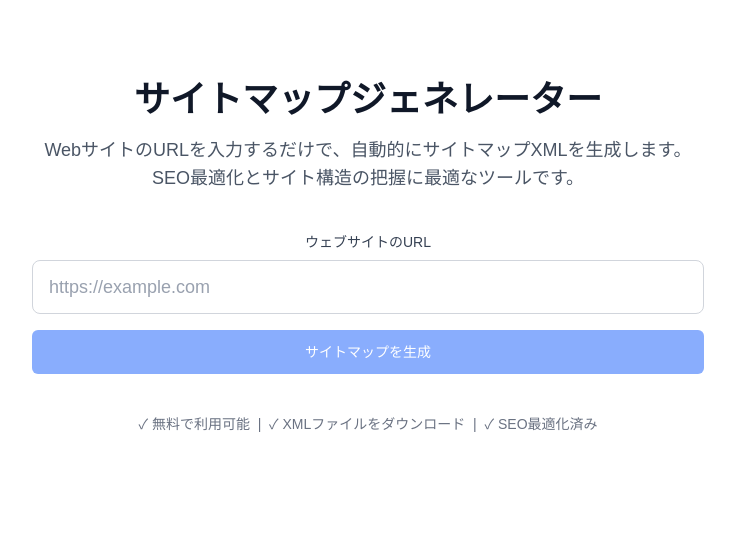
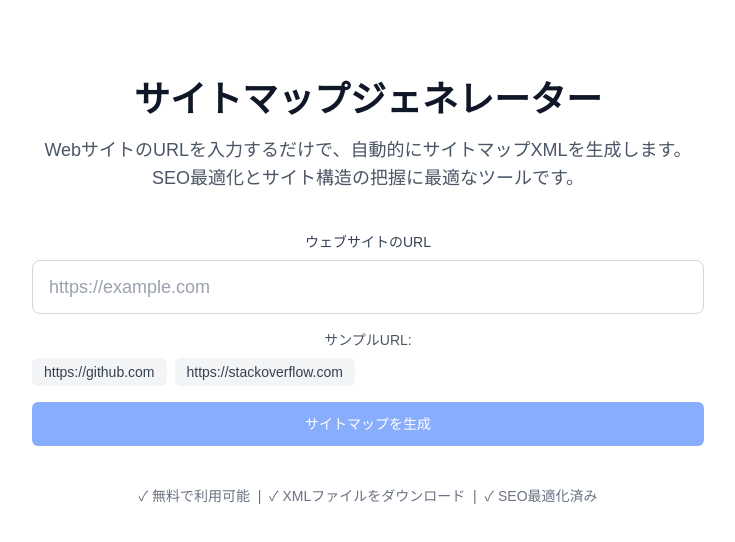
Before and after one commit to H-ymt/sitemap-generator, a Next.js app: page / in a window 1280 px wide. Shown: the top 542 px of the page, without its empty margins (272-1007 px from the left). Built offline with nearby package versions, Linux system fonts and the light colour scheme.

Commit message:
feat(url-input-form): Implement debounced validation and enhance error handling #1

```diff
--- a/app/components/forms/url-input-form.tsx
+++ b/app/components/forms/url-input-form.tsx
@@ -1,6 +1,7 @@
 "use client";
 
 import { useAtom } from "jotai";
+import { useCallback, useRef, useEffect } from "react";
 import { urlFormSchema } from "../../lib/schemas/url-schema";
 import {
   urlFormAtom,
@@ -14,23 +15,31 @@ interface UrlInputFormProps {
   onSubmit?: (url: string) => void | Promise<void>;
   placeholder?: string;
   submitButtonText?: string;
+  showSampleUrls?: boolean;
 }
 
 export default function UrlInputForm({
   onSubmit,
   placeholder = "https://example.com",
   submitButtonText = "サイトマップを生成",
+  showSampleUrls = true,
 }: UrlInputFormProps) {
   const [urlState] = useAtom(urlFormAtom);
   const [, updateUrl] = useAtom(updateUrlAtom);
   const [, setUrlError] = useAtom(setUrlErrorAtom);
   const [, setSubmitting] = useAtom(setSubmittingAtom);
 
-  const handleInputChange = (e: React.ChangeEvent<HTMLInputElement>) => {
-    const inputValue = e.target.value;
-    updateUrl(inputValue);
+  // デバウンス用のタイマー参照
+  const debounceTimerRef = useRef<NodeJS.Timeout | null>(null);
 
-    // リアルタイムバリデーション
+  // デバウンス付きバリデーション関数
+  const debouncedValidation = useCallback(
+    (inputValue: string) => {
+      if (debounceTimerRef.current) {
+        clearTimeout(debounceTimerRef.current);
+      }
+
+      debounceTimerRef.current = setTimeout(() => {
         if (inputValue.trim()) {
           const result = urlFormSchema.safeParse({ url: inputValue });
           if (!result.success) {
@@ -41,6 +50,32 @@ export default function UrlInputForm({
         } else {
           setUrlError(undefined);
         }
+      }, 300); // 300ms のデバウンス
+    },
+    [setUrlError]
+  );
+
+  // コンポーネントアンマウント時のクリーンアップ
+  useEffect(() => {
+    return () => {
+      if (debounceTimerRef.current) {
+        clearTimeout(debounceTimerRef.current);
+      }
+    };
+  }, []);
+
+  const handleInputChange = (e: React.ChangeEvent<HTMLInputElement>) => {
+    const inputValue = e.target.value;
+    updateUrl(inputValue);
+
+    // デバウンス付きバリデーション
+    debouncedValidation(inputValue);
+  };
+
+  // サンプルURL選択ハンドラー
+  const handleSampleUrlClick = (sampleUrl: string) => {
+    updateUrl(sampleUrl);
+    debouncedValidation(sampleUrl);
   };
 
   const handleSubmit = async (e: React.FormEvent) => {
@@ -63,7 +98,19 @@ export default function UrlInputForm({
         setSubmitting(true);
         await onSubmit(urlState.url);
       } catch (error) {
-        setUrlError("エラーが発生しました。もう一度お試しください。");
+        // エラーの詳細に応じたメッセージを表示
+        let errorMessage = "エラーが発生しました。もう一度お試しください。";
+
+        if (error instanceof Error) {
+          if (error.message.includes("fetch")) {
+            errorMessage =
+              "ネットワークエラーが発生しました。インターネット接続を確認してください。";
+          } else if (error.message.includes("timeout")) {
+            errorMessage = "処理がタイムアウトしました。もう一度お試しください。";
+          }
+        }
+
+        setUrlError(errorMessage);
         console.error("Form submission error:", error);
       } finally {
         setSubmitting(false);
@@ -114,6 +161,25 @@ export default function UrlInputForm({
           )}
         </div>
 
+        {showSampleUrls && (
+          <div className="space-y-2">
+            <p className="text-sm text-gray-600 dark:text-gray-400">サンプルURL:</p>
+            <div className="flex flex-wrap gap-2">
+              {["https://github.com", "https://stackoverflow.com"].map((sampleUrl) => (
+                <button
+                  key={sampleUrl}
+                  type="button"
+                  onClick={() => handleSampleUrlClick(sampleUrl)}
+                  className="text-sm px-3 py-1 bg-gray-100 dark:bg-gray-700 text-gray-700 dark:text-gray-300 rounded-md hover:bg-gray-200 dark:hover:bg-gray-600 transition-colors"
+                  disabled={urlState.isSubmitting}
+                >
+                  {sampleUrl}
+                </button>
+              ))}
+            </div>
+          </div>
+        )}
+
         <Button
           type="submit"
           disabled={!urlState.isValid || urlState.isSubmitting}
```
Lines whose indentation alone changed are shown as unchanged.
